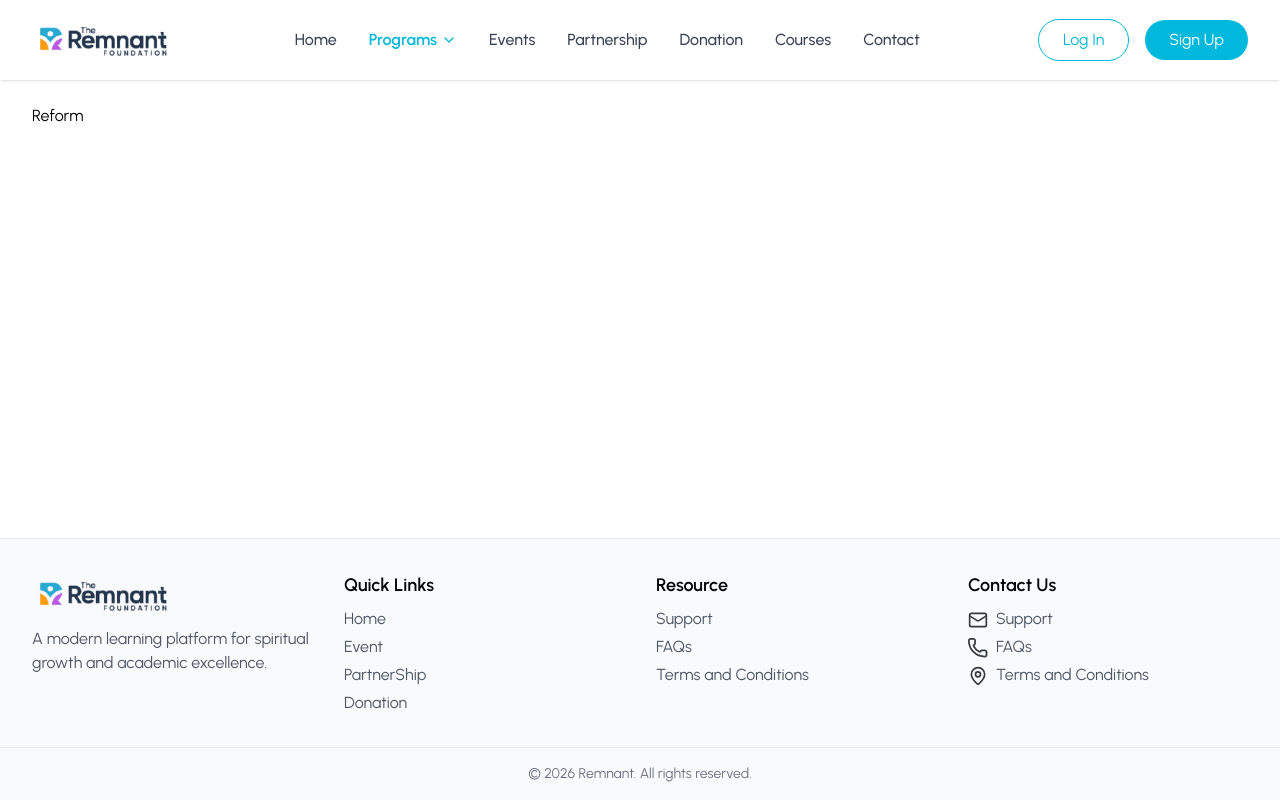
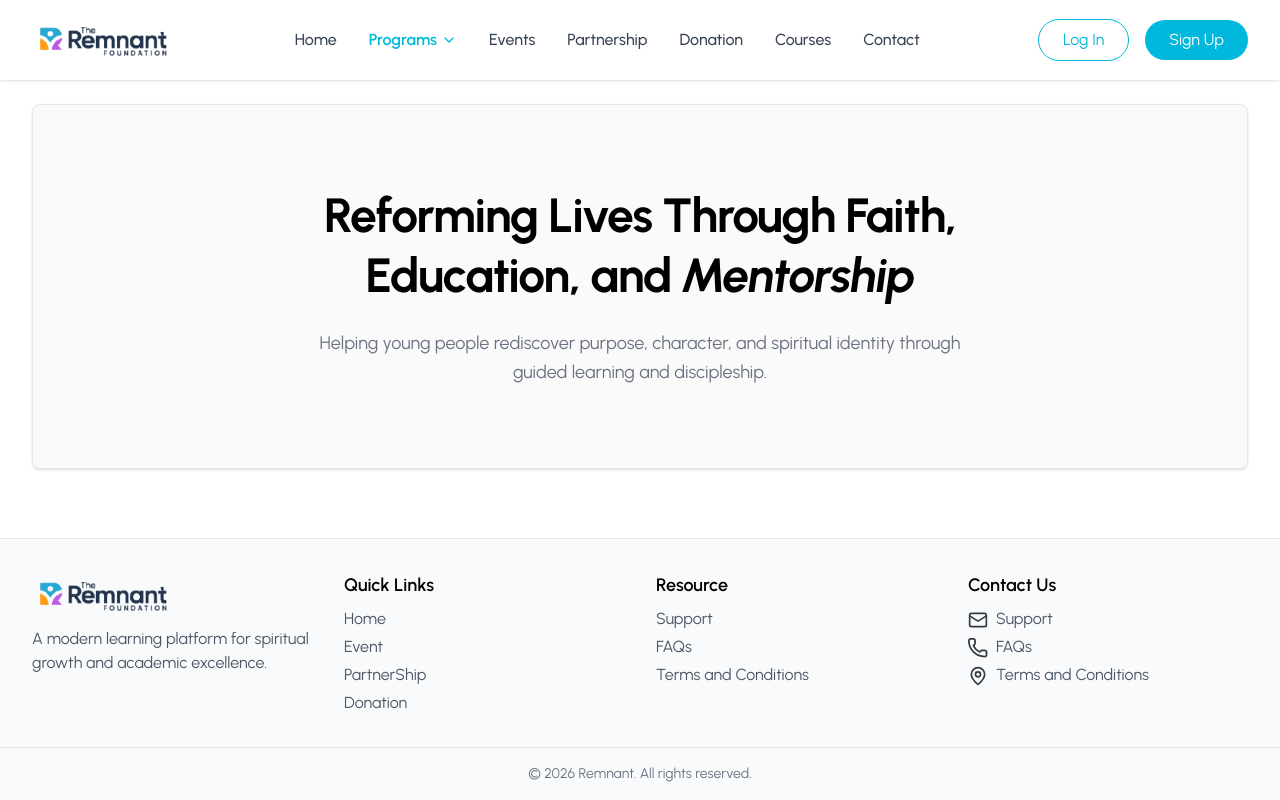
Before and after one commit to naimsheikh8020/Bible-Lms-Remnant-, a React (Vite) app: page /reform in a window 1280 px wide. Built offline with nearby package versions, Linux system fonts and the light colour scheme.

Commit message:
add Reform header

```diff
--- a/src/Page/HomePage/Reform.tsx
+++ b/src/Page/HomePage/Reform.tsx
@@ -1,8 +1,11 @@
+import ReformHeader from "./ReformSection/ReformHeader"
 
 
 const Reform = () => {
   return (
-    <div>Reform</div>
+    <div>
+      <ReformHeader/>
+    </div>
   )
 }
 
--- /dev/null
+++ b/src/Page/HomePage/ReformSection/ReformHeader.tsx
@@ -0,0 +1,21 @@
+
+const ReformHeader = () => {
+  return (
+    <section className="w-full bg-[#FAFAFA] py-20 px-4 border border-gray-200 rounded-lg shadow-sm">
+      <div className="max-w-4xl mx-auto text-center">
+        <h1 className="text-3xl md:text-5xl font-bold tracking-tight text-black leading-tight">
+          Reforming Lives Through Faith,
+          <br className="hidden md:block" />
+          Education, and <span className="italic">Mentorship</span>
+        </h1>
+
+        <p className="mt-6 text-base md:text-lg text-gray-500 leading-relaxed max-w-2xl mx-auto">
+          Helping young people rediscover purpose, character, and spiritual
+          identity through guided learning and discipleship.
+        </p>
+      </div>
+    </section>
+  );
+};
+
+export default ReformHeader;
```
